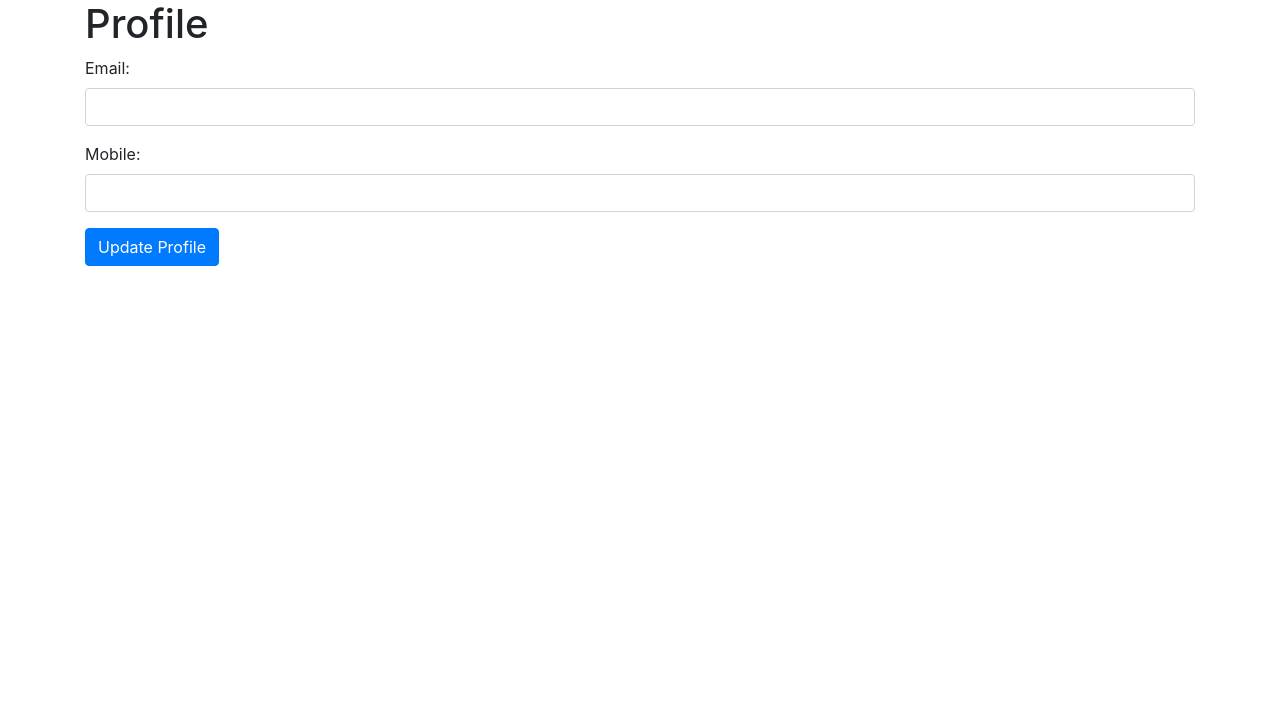
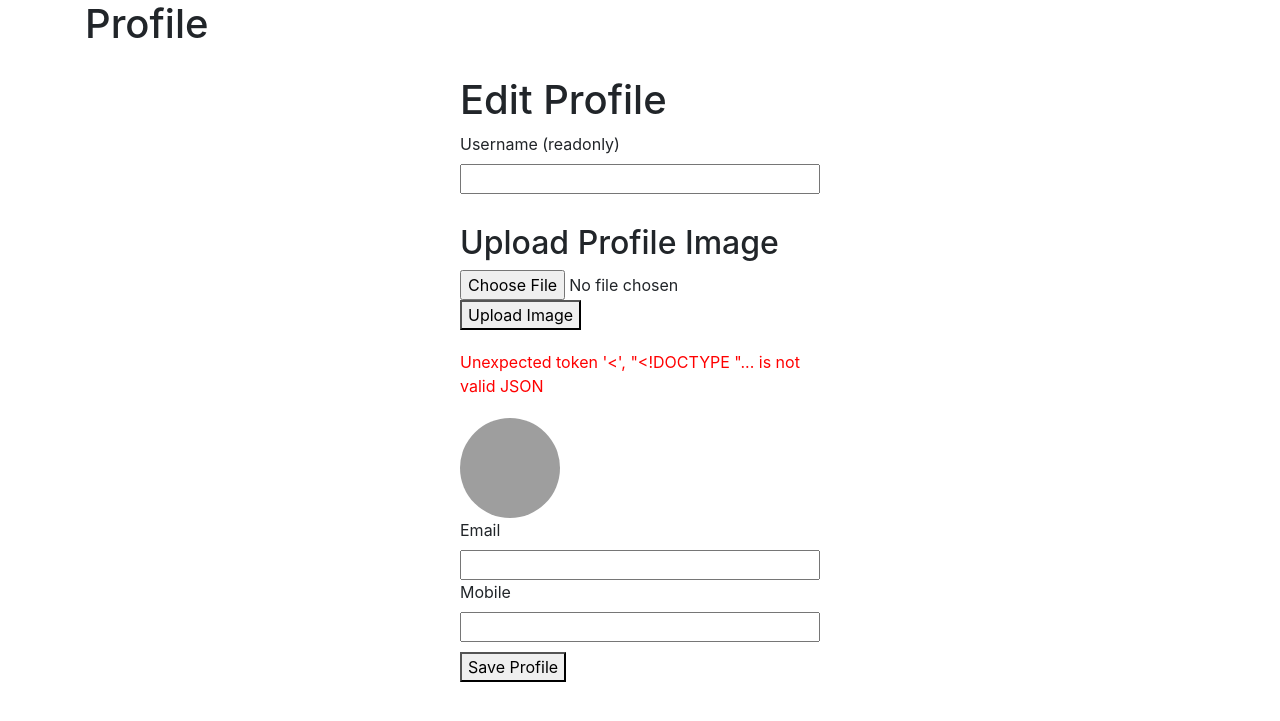
Before and after one commit to pk0810/web-application, a FastAPI app: template templates/profile.html in a window 1280 px wide. Shown: the part 56-777 px from the top of the page. Run offline with FastAPI, Linux system fonts and the light colour scheme; the template is opened without the code that fills it, so the values that code supplies are empty; some libraries are stand-ins or nearby versions; grey boxes are pictures that could not be loaded.

Commit message:
Update profile.html

```diff
--- a/templates/profile.html
+++ b/templates/profile.html
@@ -14,46 +14,122 @@
         {% if error %}
             <div class="alert alert-danger">{{ error }}</div>
         {% endif %}
-        <div class="form-group">
-            <label for="email">Email:</label>
-            <input type="email" class="form-control" id="email" name="email" value="{{ user.email }}">
+        <div class="container" style="max-width:400px; margin: auto; padding: 20px;">
+            <h1>Edit Profile</h1>
+            <div>
+                <label>Username (readonly)</label>
+                <input type="text" id="username" value="{{ user.username }}" readonly style="width: 100%;" />
             </div>
-        <div class="form-group">
-            <label for="mobile">Mobile:</label>
-            <input type="text" class="form-control" id="mobile" name="mobile" value="{{ user.mobile }}">
+            <div>
+            <h2 style="margin-top: 30px;">Upload Profile Image</h2>
+            <input type="file" id="profileImageFile" accept="image/*" />
+            <button onclick="uploadProfileImage()">Upload Image</button>
+
+            <div id="message" style="margin-top: 20px; color: green;"></div>
+            <div id="error" style="margin-top: 20px; color: red;"></div>
+
+            <img id="profileImagePreview" src="{{ user.profile_image_url or '/static/default-avatar.png' }}" alt="Profile Image" style="width: 100px; height: 100px; border-radius: 50%; margin-top: 20px;" />
             </div>
-        <button class="btn btn-primary" onclick="updateProfile()">Update Profile</button>
+            <div>
+                <label>Email</label>
+                <input type="email" id="email" value="{{ user.email }}" style="width: 100%;" />
+            </div>
+            <div>
+                <label>Mobile</label>
+                <input type="text" id="mobile" value="{{ user.mobile }}" style="width: 100%;" />
+            </div>
+            <button onclick="saveProfile()" style="margin-top: 10px;">Save Profile</button>
     </div>
 
 <script>
-        async function updateProfile() {
+document.addEventListener('DOMContentLoaded', loadProfile);
+
+async function loadProfile(){
+    try {
+        const res = await fetch('/profile');
+        if(!res.ok) throw new Error('Failed to load profile.');
+        const data = await res.json();
+        document.getElementById('username').value = data.username || '';
+        document.getElementById('email').value = data.email || '';
+        document.getElementById('mobile').value = data.mobile || '';
+        if(data.profile_image_url){
+            document.getElementById('profileImagePreview').src = data.profile_image_url;
+        }
+    } catch (err){
+        showError(err.message);
+    }
+}
+
+async function saveProfile(){
+    clearMessages();
     const email = document.getElementById('email').value;
     const mobile = document.getElementById('mobile').value;
 
-            const data = {
-                email: email,
-                mobile: mobile
-            };
+    try {
+        const response = await fetch('/profile/edit', {
+            method: 'POST',
+            headers: {'Content-Type': 'application/json'},
+            body: JSON.stringify({ email, mobile })
+        });
+
+        if(response.ok){
+            const data = await response.json();
+            showMessage(data.message);
+        } else if(response.status === 422){
+            const data = await response.json();
+            const errors = data.detail.map(err => `${err.loc[1]}: ${err.msg}`);
+            showError(errors.join('\n'));
+        } else {
+            const data = await response.json();
+            showError(data.detail || 'Error updating profile.');
+        }
+    } catch(err){
+        showError('Network error: ' + err.message);
+    }
+}
+
+async function uploadProfileImage(){
+    clearMessages();
+    const fileInput = document.getElementById('profileImageFile');
+    if(fileInput.files.length === 0){
+        showError('Select an image file first.');
+        return;
+    }
+    const file = fileInput.files[0];
+    const formData = new FormData();
+    formData.append('file', file);
 
     try {
-                const response = await fetch('/profile', {
+        const res = await fetch('/profile/upload-image', {
             method: 'POST',
-                    headers: {
-                        'Content-Type': 'application/json'
-                    },
-                    body: JSON.stringify(data)
+            body: formData
         });
-
-                if (response.redirected) {
-                    window.location.href = response.url;
-                } else {
-                    window.location.reload(); // Refresh the page to show the message
+        const data = await res.json();
+        if(!res.ok) throw new Error(data.detail || 'Failed to upload image.');
+        showMessage(data.message || 'Image uploaded.');
+        if(data.profile_image_url){
+            document.getElementById('profileImagePreview').src = data.profile_image_url;
         }
-            } catch (error) {
-                console.error('Error:', error);
-                alert('An error occurred while updating the profile.');
+    } catch (err){
+        showError(err.message);
     }
 }
+
+function showMessage(msg) {
+    document.getElementById('message').innerText = msg;
+    document.getElementById('error').innerText = '';
+}
+
+function showError(msg) {
+    document.getElementById('error').innerText = msg;
+    document.getElementById('message').innerText = '';
+}
+
+function clearMessages() {
+    document.getElementById('message').innerText = '';
+    document.getElementById('error').innerText = '';
+}
 </script>
+
 </body>
 </html>
```
Lines whose indentation alone changed are shown as unchanged.
